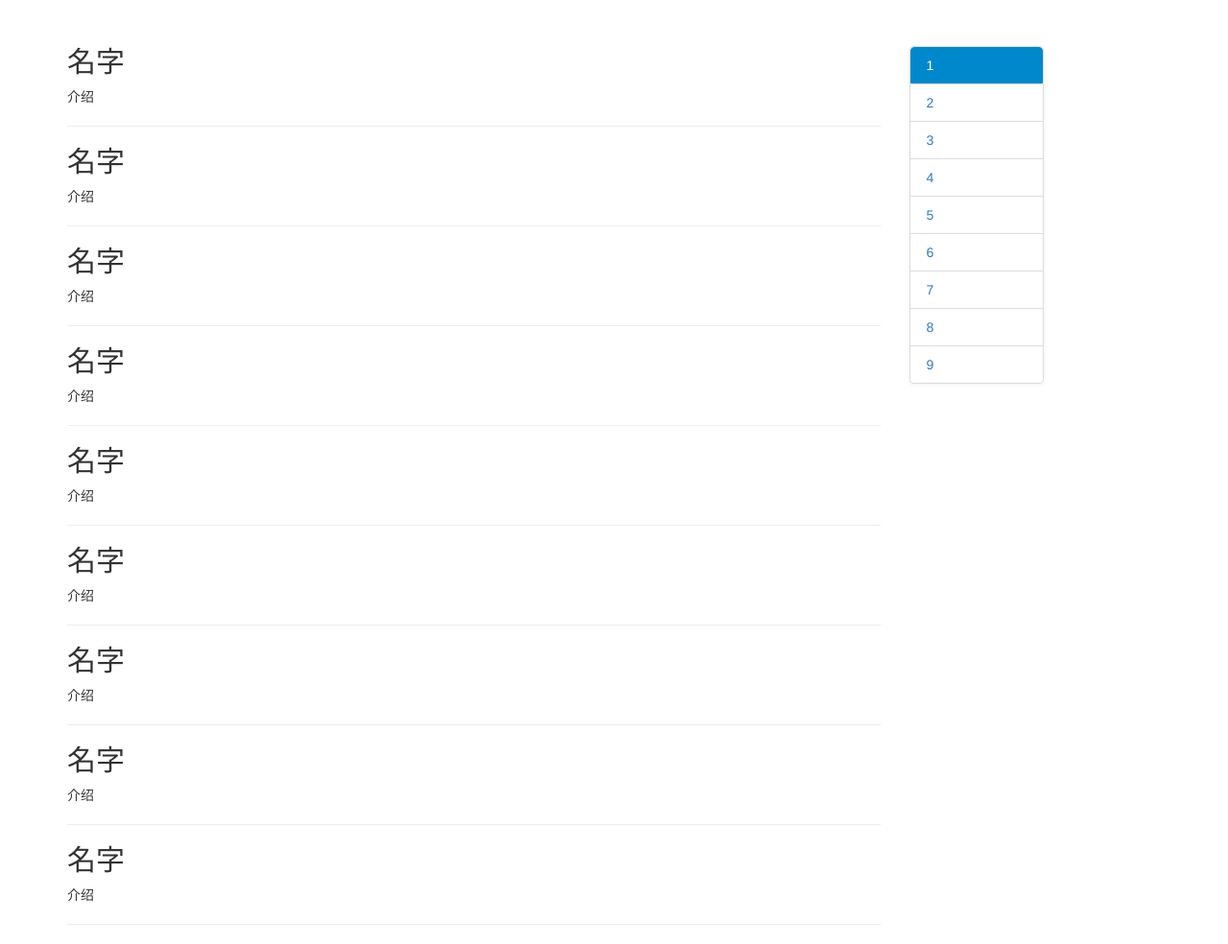
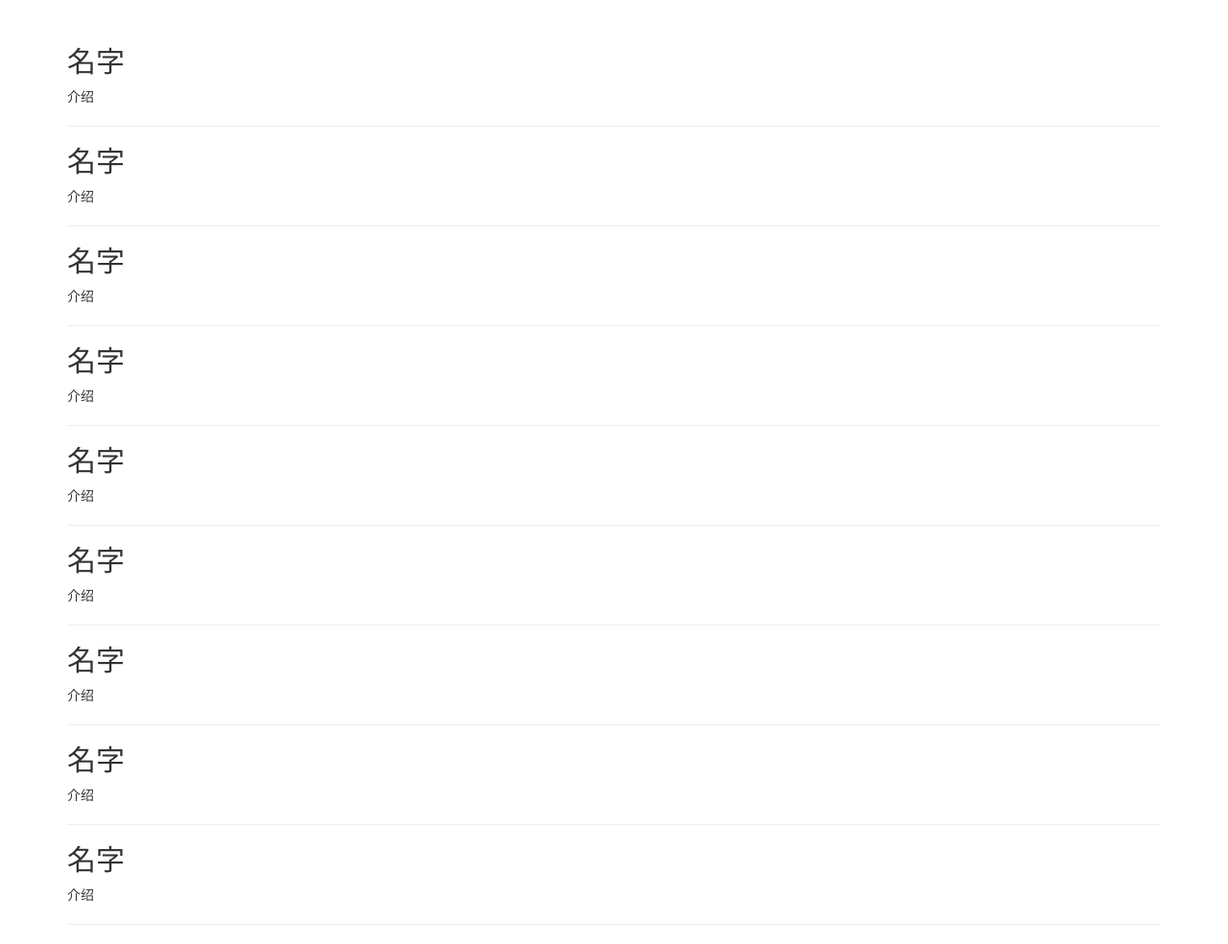
Before and after one commit to charlie428b/MyWorks, a Jekyll site: the page built from concert2017/index.html, in a window 1280 px wide. Shown: the part 257-1241 px from the top of the page at 96% size. Built offline with Jekyll 4.4.1, drawn with Linux system fonts in a browser that asks for light colours; nearby versions of some CDN libraries.

Commit message:
放弃Scrollspy

```diff
--- a/concert2017/index.html
+++ b/concert2017/index.html
@@ -58,7 +58,7 @@ title: 2017年高一年级作曲新作品音乐会
 
 </head>
 
-<body data-spy="scroll" data-target="#navparent">
+<body>
 	<div class="container">
 		<div class="jumbotron" style="background-image: url('http://www.runoob.com/wp-content/uploads/2014/07/affix_plugin_demo.jpg')">
 			<h1>{{ page.title }}</h1>
@@ -66,7 +66,7 @@ title: 2017年高一年级作曲新作品音乐会
 			<h4 style="text-align: center">时间：2017年5月10日</h4>
 		</div>
 		<div class="row">
-			<div class="col-xs-9">
+			<div class="col-xs-12">
 				<h2 id="section-1">名字</h2>
 				<p>介绍</p>
 				<hr />
@@ -95,19 +95,6 @@ title: 2017年高一年级作曲新作品音乐会
 				<p>介绍</p>
 				<hr />
 			</div>
-			<div class="col-xs-3">
-				<ul class="nav nav-tabs nav-stacked" data-spy="affix" data-offset-top="200">
-					<li class="active"><a href="#section-1">1</a></li>
-					<li><a href="#section-2">2</a></li>
-					<li><a href="#section-3">3</a></li>
-					<li><a href="#section-4">4</a></li>
-					<li><a href="#section-5">5</a></li>
-					<li><a href="#section-6">6</a></li>
-					<li><a href="#section-7">7</a></li>
-					<li><a href="#section-8">8</a></li>
-					<li><a href="#section-9">9</a></li>
-				</ul>
-			</div>
 		</div>
 	</div>
 </body>
```
